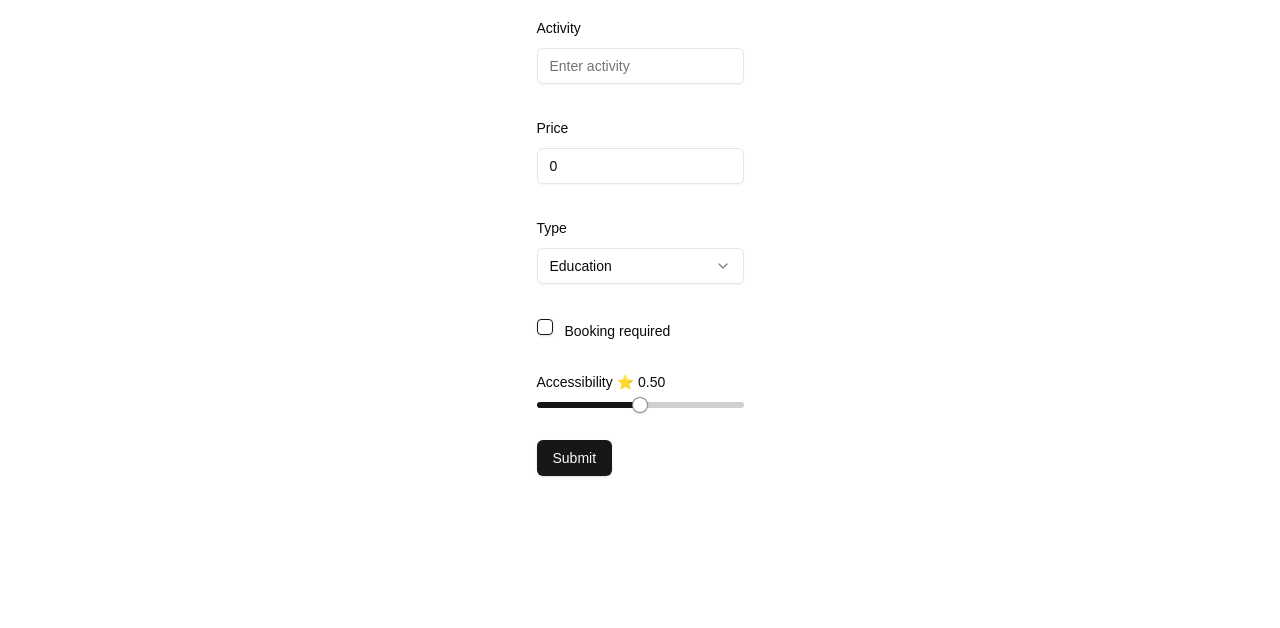
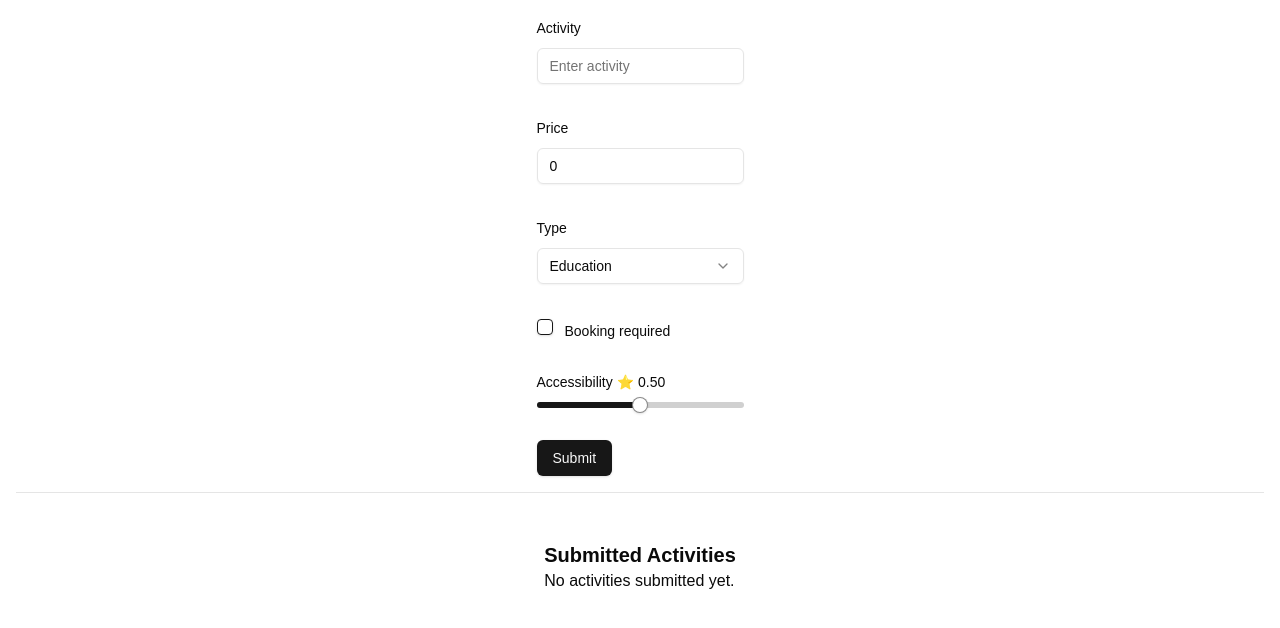
Before and after one commit to haikali3/hendshake-assesment, a Next.js app: page / in a window 1280 px wide. Shown: the top 628 px of the page. Built offline with nearby package versions, Linux system fonts and the light colour scheme.

Commit message:
Add ActivityList component and integrate with ActivityForm; include Radix UI Separator

```diff
--- a/package.json
+++ b/package.json
@@ -13,6 +13,7 @@
     "@radix-ui/react-checkbox": "^1.1.4",
     "@radix-ui/react-label": "^2.1.2",
     "@radix-ui/react-select": "^2.1.6",
+    "@radix-ui/react-separator": "^1.1.2",
     "@radix-ui/react-slider": "^1.2.3",
     "@radix-ui/react-slot": "^1.1.2",
     "class-variance-authority": "^0.7.1",
--- a/src/app/page.tsx
+++ b/src/app/page.tsx
@@ -1,10 +1,25 @@
-import Image from "next/image";
+"use client";
 import ActivityForm from "../components/form/activity-form";
+import ActivityList from "@/components/activity-list";
+import { Separator } from "@/components/ui/separator";
+import { useState } from "react";
+import { Activity } from "@/app/types";
 
 export default function Home() {
+  const [activities, setActivities] = useState<Activity[]>([]);
+
+  // Callback to add a new activity to the list
+  const handleAddActivity = (activity: Activity) => {
+    setActivities((prev) => [...prev, activity]);
+  };
+
   return (
-    <div className="flex justify-center items-center p-4">
-      <ActivityForm />
-    </div>
+    <>
+      <div className="flex flex-col justify-center items-center p-4">
+        <ActivityForm onAddActivity={handleAddActivity} />
+        <Separator className="m-4" />
+        <ActivityList activities={activities} />
+      </div>
+    </>
   );
 }
--- /dev/null
+++ b/src/app/types/index.tsx
@@ -0,0 +1,24 @@
+export interface Activity {
+  activity: string;
+  price: number;
+  type:
+    | "education"
+    | "recreational"
+    | "social"
+    | "diy"
+    | "charity"
+    | "cooking"
+    | "relaxation"
+    | "music"
+    | "busywork";
+  bookingRequired: boolean;
+  accessibility: number;
+}
+
+export interface ActivityListProps {
+  activities: Activity[];
+}
+
+export interface ActivityFormProps {
+  onAddActivity: (activity: Activity) => void;
+}
--- /dev/null
+++ b/src/components/activity-list.tsx
@@ -0,0 +1,41 @@
+"use client";
+
+import { ActivityListProps } from "@/app/types";
+import * as React from "react";
+
+const ActivityList: React.FC<ActivityListProps> = ({ activities }) => {
+  return (
+    <div className="mt-8">
+      <h2 className="text-xl font-semibold">Submitted Activities</h2>
+      {activities.length > 0 ? (
+        <ul className="space-y-4 mt-4">
+          {activities.map((activity, index) => (
+            <li key={index} className="p-4 border rounded-md">
+              <p>
+                <strong>Activity:</strong> {activity.activity}
+              </p>
+              <p>
+                <strong>Price:</strong> {activity.price}
+              </p>
+              <p>
+                <strong>Type:</strong> {activity.type}
+              </p>
+              <p>
+                <strong>Booking Required:</strong>{" "}
+                {activity.bookingRequired ? "Yes" : "No"}
+              </p>
+              <p>
+                <strong>Accessibility:</strong>{" "}
+                {activity.accessibility.toFixed(2)}
+              </p>
+            </li>
+          ))}
+        </ul>
+      ) : (
+        <p>No activities submitted yet.</p>
+      )}
+    </div>
+  );
+};
+
+export default ActivityList;
--- a/src/components/form/activity-form.tsx
+++ b/src/components/form/activity-form.tsx
@@ -24,6 +24,7 @@ import {
 } from "@/components/ui/select";
 import { Checkbox } from "@/components/ui/checkbox";
 import { Slider } from "@/components/ui/slider";
+import { Activity, ActivityFormProps } from "@/app/types";
 
 const formSchema = z.object({
   activity: z.string().min(1, "Activity is required"),
@@ -46,18 +47,6 @@ const formSchema = z.object({
   accessibility: z.number(),
 });
 
-export default function ActivityForm() {
-  const form = useForm<FormData>({
-    resolver: zodResolver(formSchema),
-    defaultValues: {
-      activity: "",
-      price: 0,
-      type: "education",
-      bookingRequired: false,
-      accessibility: 0.5,
-    },
-  });
-
 interface FormData {
   activity: string;
   price: number;
@@ -75,12 +64,28 @@ export default function ActivityForm() {
   accessibility: number;
 }
 
+export default function ActivityForm({ onAddActivity }: ActivityFormProps) {
+  const form = useForm<FormData>({
+    resolver: zodResolver(formSchema),
+    defaultValues: {
+      activity: "",
+      price: 0,
+      type: "education",
+      bookingRequired: false,
+      accessibility: 0.5,
+    },
+  });
+
   const onSubmit = (data: FormData) => {
     console.log("Form Data:", data);
-    // You can now send this data to your backend or process it as needed
+    // Call the parent's callback to add the activity
+    onAddActivity(data);
+    // Optionally reset the form after submission
+    form.reset();
   };
 
   return (
+    <>
       <Form {...form}>
         <form onSubmit={form.handleSubmit(onSubmit)} className="space-y-8">
           {/* Activity Field */}
@@ -192,5 +197,9 @@ export default function ActivityForm() {
           <Button type="submit">Submit</Button>
         </form>
       </Form>
+    </>
   );
 }
+function onAddActivity(data: FormData) {
+  throw new Error("Function not implemented.");
+}
--- /dev/null
+++ b/src/components/ui/separator.tsx
@@ -0,0 +1,31 @@
+"use client"
+
+import * as React from "react"
+import * as SeparatorPrimitive from "@radix-ui/react-separator"
+
+import { cn } from "@/lib/utils"
+
+const Separator = React.forwardRef<
+  React.ElementRef<typeof SeparatorPrimitive.Root>,
+  React.ComponentPropsWithoutRef<typeof SeparatorPrimitive.Root>
+>(
+  (
+    { className, orientation = "horizontal", decorative = true, ...props },
+    ref
+  ) => (
+    <SeparatorPrimitive.Root
+      ref={ref}
+      decorative={decorative}
+      orientation={orientation}
+      className={cn(
+        "shrink-0 bg-border",
+        orientation === "horizontal" ? "h-[1px] w-full" : "h-full w-[1px]",
+        className
+      )}
+      {...props}
+    />
+  )
+)
+Separator.displayName = SeparatorPrimitive.Root.displayName
+
+export { Separator }
```
Also changed, not shown: 1 other file (tests, documents, lock files or other folders). Lines whose indentation alone changed are shown as unchanged.
